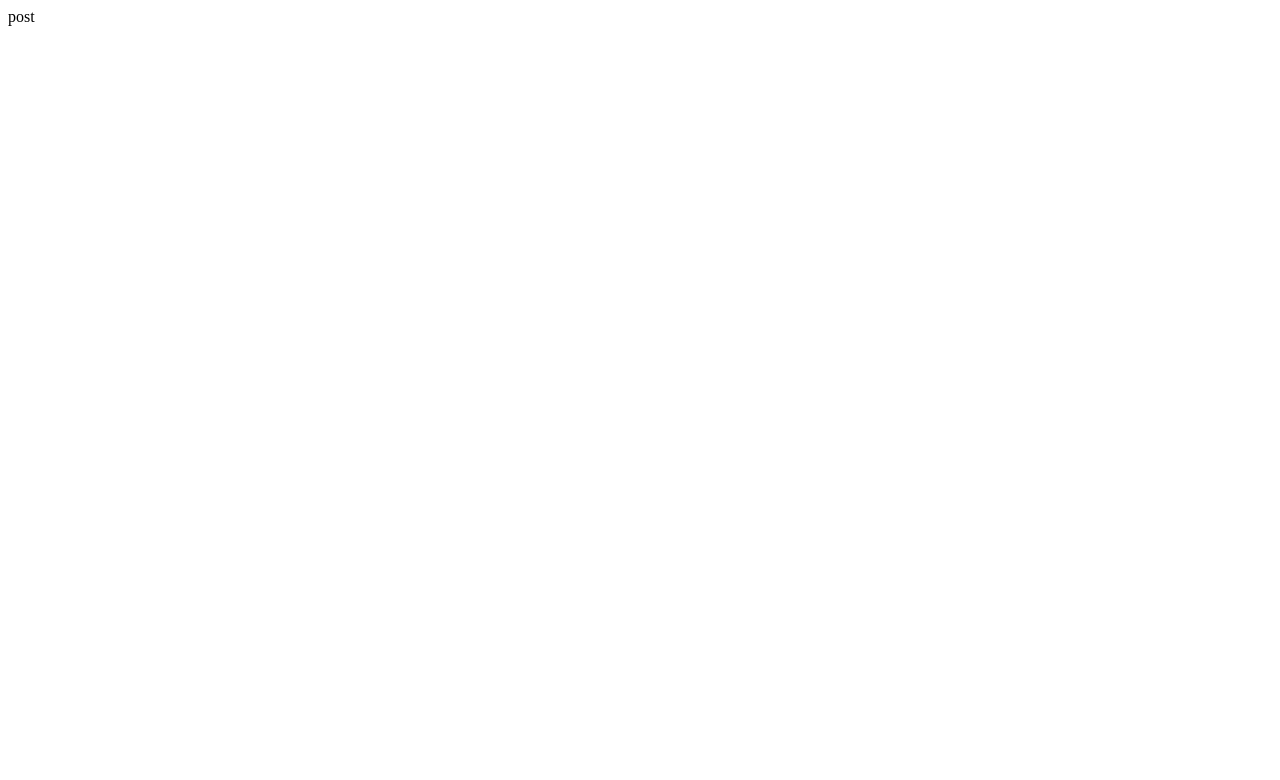
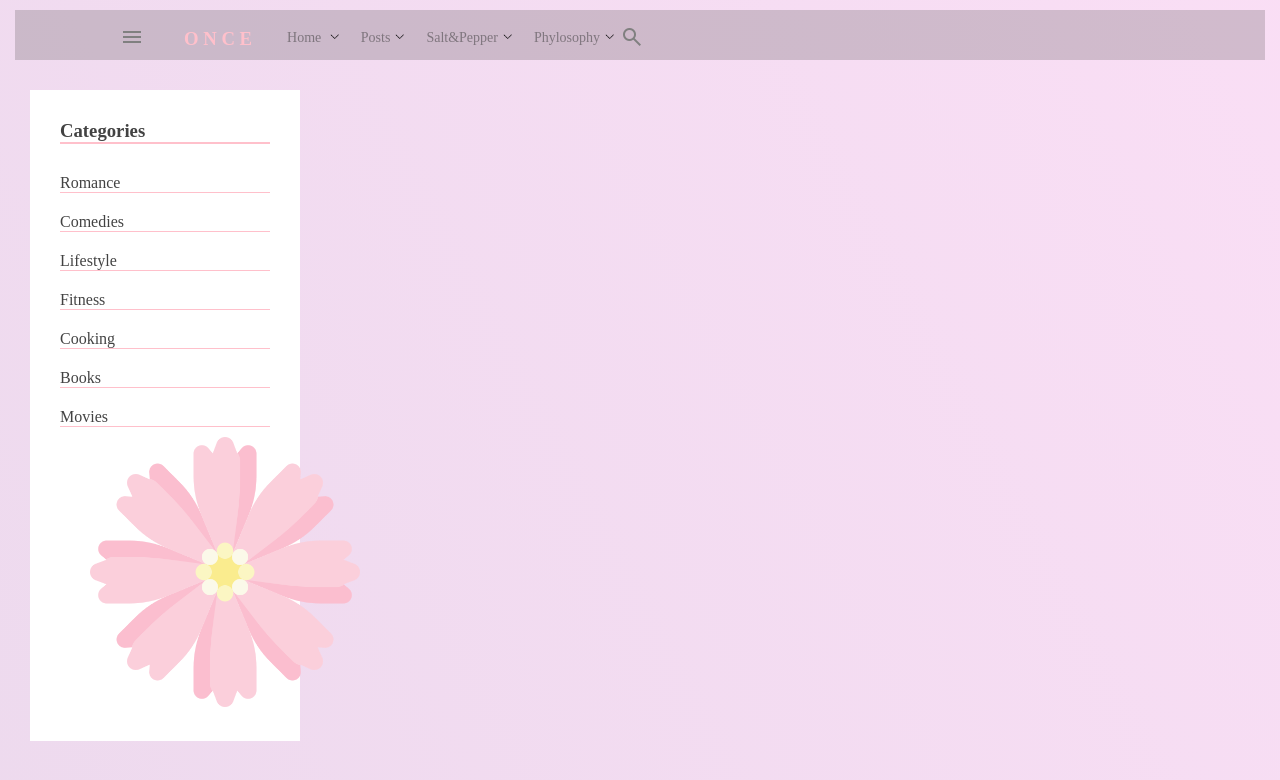
Before and after one commit to edonajemini/hoxton-html-project, a plain HTML site: page pages/post.html in a window 1280 px wide. Drawn offline with nearby package versions, Linux system fonts and the light colour scheme.

Commit message:
post page

```diff
--- /dev/null
+++ b/css/post.css
@@ -0,0 +1,103 @@
+*{
+    margin:0;
+    padding: 0;
+    box-sizing: border-box;
+}
+body{
+    background-image: linear-gradient(62deg, #dfbce08d 0%, #f7cef0ab 100%);
+    display: grid;
+    grid-template:
+    'header header header'auto
+    'sidebar main main'auto
+    'footer footer footer'100px/
+    300px auto auto
+}
+header {
+    grid-area: header;
+    position: relative;
+    margin-left: 15px;
+    margin-right: 15px;
+    margin-top: 10px;
+    background-color: rgba(76, 72, 72, 0.234);
+    padding-top:15px;
+    padding-bottom: 10px;
+    padding-left:100px ;
+    display: flex;
+}
+header h3{
+    padding-left: 30px;
+    padding-top: 3px;
+    color: pink;
+    animation-duration: 6s;
+    animation-name: slideInLeft ;
+}
+.navigation{
+    overflow: hidden;
+    justify-content: space-between;
+    padding-left: 30px;
+    padding-top: 5px;
+    list-style: none;
+    display: grid;
+    grid-auto-flow: column;
+    justify-content: start;
+    gap: 1rem;
+    text-decoration: initial;
+    color: initial;
+    font-size: 14px;
+}
+.navigation a {
+    color:rgba(52, 52, 52, 0.51);
+    text-decoration: none;
+    padding-left: 5px;
+    border-bottom: 2px solid transparent;
+    text-align: center;
+}
+.navigation a:hover{
+    border-color:rgba(255, 192, 203, 0.221);
+}
+
+.current-page {
+    color: rgba(0, 0, 0, 0.334);
+    border-color:rgba(255, 192, 203, 0.221);
+}
+header button:hover{
+    background-color:rgba(223, 223, 223, 0.1);
+    border-radius: 5px;
+ }
+header img{
+     padding-left: 5px;
+ }
+header .material-symbols-outlined{
+     padding-left: 5px;
+     padding-right: 10px;
+     color: grey;
+ }
+ .sidebar{
+     grid-area: sidebar;
+     margin-left: 30px;
+     margin-top: 30px;
+     padding: 30px;
+     background-color: white;
+ }
+ .sidebar h3{
+    border-bottom: 2px solid pink;
+    font-family: 'Times New Roman', Times, serif;
+    color: rgba(0, 0, 0, 0.742);
+ }
+ .categories{
+     list-style: none;
+     padding-top: 10px;
+ }
+ .categories a{
+     text-decoration:none ;
+     color: rgba(0, 0, 0, 0.742);
+ }
+ .lists{
+
+     padding-top: 20px;
+     border-bottom: 1.5px solid pink;
+ }
+ .sidebar img{
+padding-top: 10px;
+padding-left: 30px;
+ }
--- a/pages/post.html
+++ b/pages/post.html
@@ -4,9 +4,39 @@
     <meta charset="UTF-8">
     <meta http-equiv="X-UA-Compatible" content="IE=edge">
     <meta name="viewport" content="width=device-width, initial-scale=1.0">
-    <title>Document</title>
+    <link rel="preconnect" href="https://fonts.googleapis.com">
+    <link rel="stylesheet" href="https://fonts.googleapis.com/css2?family=Material+Symbols+Outlined:opsz,wght,FILL,GRAD@24,400,0,0" />
+    <link rel="stylesheet" href="/css/post.css">
+    <title>Post</title>
 </head>
 <body>
-    post
+    <header>
+        <span class="material-symbols-outlined">
+            menu
+            </span>
+            <h3>O N C E </h3>
+            <nav class="navigation">
+                <li><a class="current-page" href="./index.html">Home</a> <img src="/images/icons8-expand-arrow-16.png" width="15px"> </li>
+                <li><a class="link" href="./pages/post.html">Posts</a><img src="/images/icons8-expand-arrow-16.png" width="15px"> </li>
+                <li><a class="green" href="./pages/salt&pepper.html">Salt&Pepper</a><img src="/images/icons8-expand-arrow-16.png" width="15px"></li>
+                <li><a class="link" href="./pages/phylosophy.html">Phylosophy</a><img src="/images/icons8-expand-arrow-16.png" width="15px"> </li>
+                </nav>
+                    <span class="material-symbols-outlined">
+                        search
+                        </span>
+       </header>
+       <div class="sidebar">
+           <h3>Categories</h3>
+           <ul class="categories">
+               <li class="lists"><a href="#">Romance</a> </li>
+               <li class="lists"><a href="#">Comedies</a> </li>
+               <li class="lists"><a href="#">Lifestyle</a> </li>
+               <li class="lists"><a href="#">Fitness</a> </li>
+               <li class="lists"><a href="#">Cooking</a> </li>
+               <li class="lists"><a href="#">Books</a> </li>
+               <li class="lists"><a href="#">Movies</a> </li>
+           </ul>
+           <img src="/images/pink-cosmos.png" width="300px"
+        </div>
 </body>
 </html>
```
Also changed, not shown: images/3.jpeg (added), images/backgroundd.jpeg (added).
